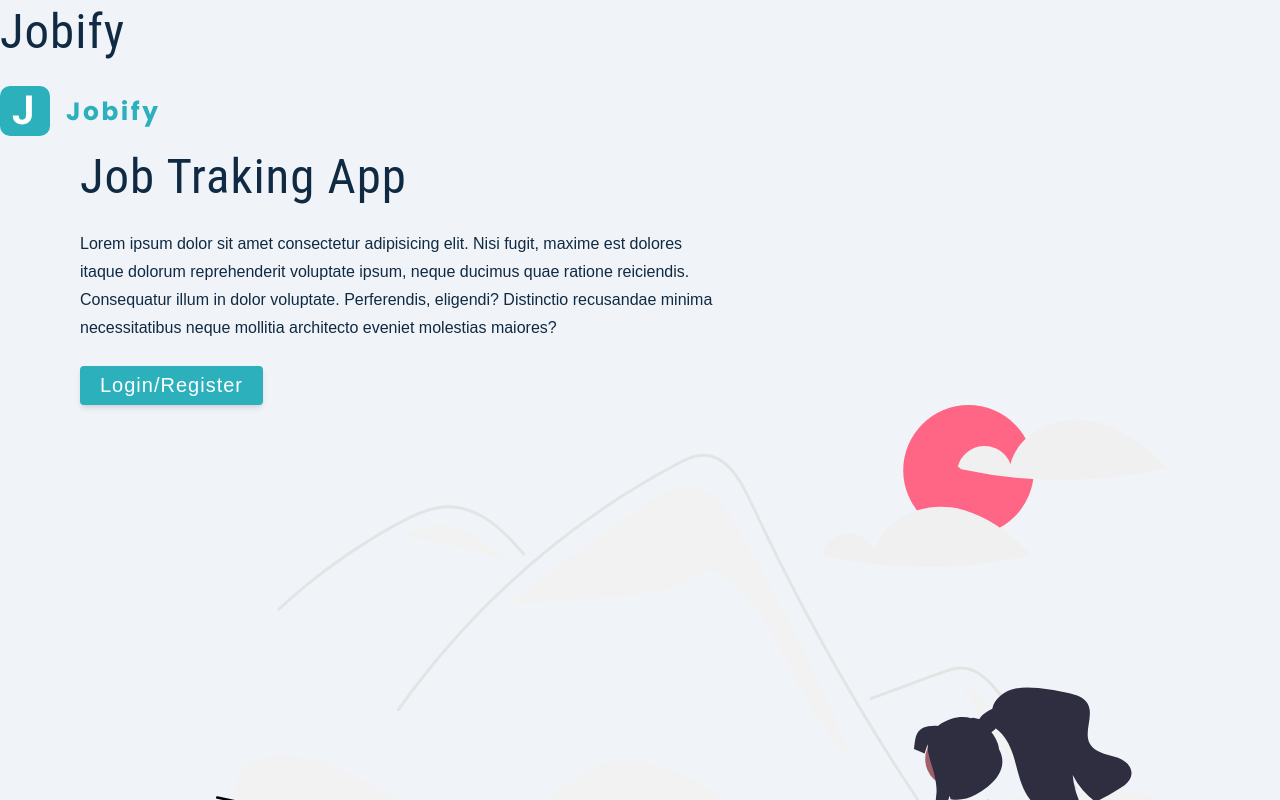
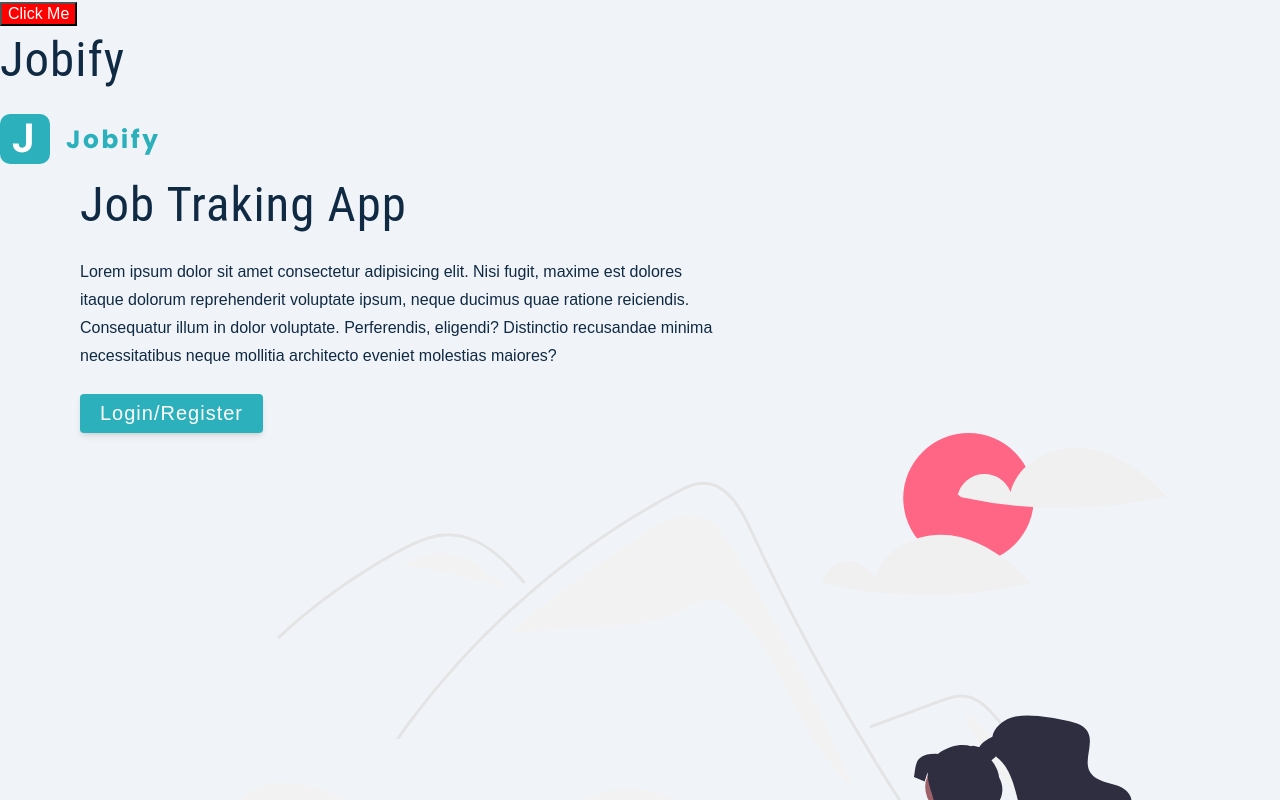
Before and after one commit to mzaid08/Jobify_MERN, a React (Create React App) app: page / in a window 1280 px wide. Shown: the top 800 px of the page. Built offline with nearby package versions, Linux system fonts and the light colour scheme; the HTML template or start-up script is replaced by a standard one.

Commit message:
install styled component

```diff
--- a/package.json
+++ b/package.json
@@ -10,6 +10,7 @@
     "react": "^18.2.0",
     "react-dom": "^18.2.0",
     "react-scripts": "5.0.1",
+    "styled-components": "^5.3.6",
     "web-vitals": "^2.1.4"
   },
   "scripts": {
--- a/src/App.js
+++ b/src/App.js
@@ -1,9 +1,17 @@
 import Landing from "./pages/Landing";
+import styled from "styled-components";
+
+const Button = styled.button`
+  background-color: red;
+  color: white;
+  font-size: 1rem;
+`;
 
 function App() {
   return (
     <div>
-      <h1>jobify</h1>
+      <Button>Click Me</Button>
+      <h1>Jobify</h1>
       <Landing />
     </div>
   );
```
Also changed, not shown: 1 other file (tests, documents, lock files or other folders).
